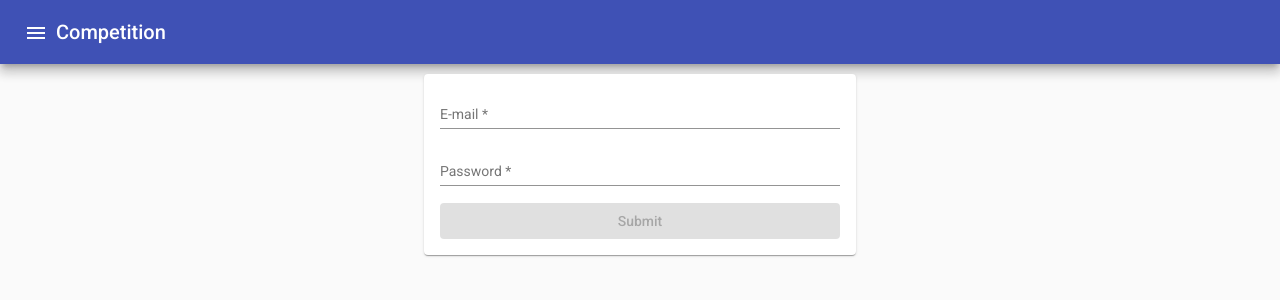
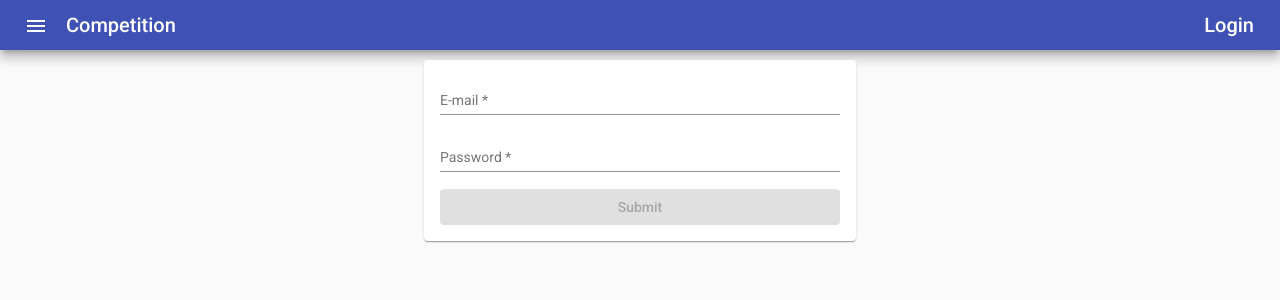
Before and after one commit to heronet/competition-ng, an Angular app: page /auth in a window 1280 px wide. Shown: the top 300 px of the page. Built offline with nearby package versions, Linux system fonts and the light colour scheme.

Commit message:
Added Route Guards

```diff
--- a/src/app/app.component.html
+++ b/src/app/app.component.html
@@ -1,6 +1,7 @@
 <mat-sidenav-container>
   <mat-sidenav opened="false" #sidenav>
     <mat-nav-list>
+      <mat-list-item routerLink="/students" *ngIf="isAuthenticated && isAdmin">Students</mat-list-item>
       <mat-list-item routerLink="/auth" *ngIf="!isAuthenticated">Login</mat-list-item>
       <mat-list-item  *ngIf="isAuthenticated" (click)="onLogout()">Logout</mat-list-item>
       <mat-divider></mat-divider>
@@ -10,7 +11,11 @@
     <mat-toolbar color="primary" class="mat-elevation-z8">
       <button mat-icon-button (click)="sidenav.toggle()"><mat-icon>menu</mat-icon></button>
       <section class="links">
-        <a routerLink="/">Competition</a>
+        <a routerLink="/" class="title">Competition</a>
+        <div class="spacer"></div>
+        <a routerLink="/students" mat-button *ngIf="isAuthenticated && isAdmin">Students</a>
+        <a routerLink="/auth" *ngIf="!isAuthenticated">Login</a>
+        <button mat-stroked-button *ngIf="isAuthenticated" (click)="onLogout()">Logout</button>
       </section>
     </mat-toolbar>
     <router-outlet></router-outlet>
--- a/src/app/app.component.scss
+++ b/src/app/app.component.scss
@@ -1,5 +1,8 @@
 mat-sidenav-container, mat-sidenav-content {
     height: 100%;
+}
+mat-toolbar {
+    height: 50px;
 }
 mat-sidenav {
     width: 250px;
@@ -7,4 +10,12 @@ mat-sidenav {
 .links > a {
     text-decoration: none;
     color: #fff;
+    margin: 0 10px;
 }
+.links {
+    width: 100%;
+    display: flex;
+}
+.spacer {
+    flex: 1 1 auto;
+}
--- a/src/app/app.component.ts
+++ b/src/app/app.component.ts
@@ -11,20 +11,21 @@ import { ApiService } from './services/api.service';
 })
 export class AppComponent implements OnInit {
   authStatusSubscription: Subscription | null = null;
+  adminStatusSubscription: Subscription | null = null;
 
   isAuthenticated = false;
+  isAdmin = false;
   isLoading = false;
   constructor(private apiService: ApiService, private router: Router) { }
   ngOnInit(): void {
     this.isLoading = true;
     this.authStatusSubscription = this.apiService.isAuthenticated$.subscribe(auth => {
-      if(!auth) {
-        this.isAuthenticated = auth;
-        this.router.navigateByUrl("/auth");
-      } else {
-        this.isAuthenticated = auth;
-      }
-    })
+       this.isAuthenticated = auth;
+      //  this.router.navigateByUrl("/auth");
+    });
+    this.adminStatusSubscription = this.apiService.isAdmin$.subscribe(isAdmin => {
+      this.isAdmin = isAdmin;
+    });
     this.setupUser();
   }
   setupUser() {
@@ -32,19 +33,23 @@ export class AppComponent implements OnInit {
     let userData = JSON.parse(localStorage.getItem('authData')!) as AuthData
     if(userData) {
       this.apiService.emitOldAuthData(userData); // For TokenInterceptor and Refresh token.
-      this.apiService.refrestToken(userData).pipe(take(1)).subscribe((newAuthData) => {
+      this.apiService.refrestToken(userData).pipe(take(1))
+      .subscribe((newAuthData) => {
         this.apiService.saveUserLocal(newAuthData); // Save minimal data.
         this.apiService.setUser(newAuthData); // Emit full authData.
         this.isLoading = false;
       }, err => {
+        console.log(err);
         this.isLoading = false;
         this.apiService.setUser(null);
         localStorage.removeItem('authData');
-        this.router.navigateByUrl('/auth')
-      })
+        this.router.navigateByUrl('/auth');
+      });
     } else {
       this.isLoading = false;
       this.router.navigateByUrl('/auth') // No feature is available without logging in.
+      console.log("No user data");
+
     }
   }
   onLogout() {
@@ -53,5 +58,6 @@ export class AppComponent implements OnInit {
   }
   ngOnDestroy() {
     this.authStatusSubscription?.unsubscribe();
+    this.adminStatusSubscription?.unsubscribe();
   }
 }
--- a/src/app/competitions/participants/participants.component.html
+++ b/src/app/competitions/participants/participants.component.html
@@ -1,5 +1,6 @@
 <div class="container">
     <p class="title">Participants</p>
+    <mat-divider></mat-divider>
     <mat-list *ngIf="participants && !isLoading">
         <mat-list-item *ngFor="let participant of participants">
             <span>{{participant.name}}</span>
--- a/src/app/competitions/participants/participants.component.scss
+++ b/src/app/competitions/participants/participants.component.scss
@@ -6,5 +6,6 @@
 }
 .title {
     font-size: 2rem;
-    margin: 10px 0;
+    margin: 20px 0;
+    text-align: center;
 }
--- /dev/null
+++ b/src/app/guards/login.guard.ts
@@ -0,0 +1,21 @@
+import { Injectable } from '@angular/core';
+import { ActivatedRouteSnapshot, CanActivate, Router, RouterStateSnapshot, UrlTree } from '@angular/router';
+import { Observable } from 'rxjs';
+
+@Injectable({
+  providedIn: 'root'
+})
+export class LoginGuard implements CanActivate {
+  constructor(private router: Router) {}
+  canActivate(
+    route: ActivatedRouteSnapshot,
+    state: RouterStateSnapshot): Observable<boolean | UrlTree> | Promise<boolean | UrlTree> | boolean | UrlTree {
+    const authData = localStorage.getItem('authData');
+    if(authData)
+      this.router.navigateByUrl('/');
+    else
+      return true;
+    return true;
+  }
+
+}
--- /dev/null
+++ b/src/app/guards/security.guard.ts
@@ -0,0 +1,21 @@
+import { Injectable } from '@angular/core';
+import { ActivatedRouteSnapshot, CanActivate, Router, RouterStateSnapshot, UrlTree } from '@angular/router';
+import { Observable } from 'rxjs';
+
+@Injectable({
+  providedIn: 'root'
+})
+export class SecurityGuard implements CanActivate {
+  constructor(private router: Router) {}
+  canActivate(
+    route: ActivatedRouteSnapshot,
+    state: RouterStateSnapshot): Observable<boolean | UrlTree> | Promise<boolean | UrlTree> | boolean | UrlTree {
+    const authData = localStorage.getItem('authData');
+    if(authData)
+      return true;
+    else
+      this.router.navigateByUrl('/auth');
+    return false;
+  }
+
+}
--- a/src/app/services/api.service.ts
+++ b/src/app/services/api.service.ts
@@ -17,6 +17,10 @@ export class ApiService {
 
   private isAuthenticated = new ReplaySubject<boolean>();
   isAuthenticated$ = this.isAuthenticated.asObservable();
+
+  private isAdmin = new ReplaySubject<boolean>();
+  isAdmin$ = this.isAdmin.asObservable();
+
   constructor(private http: HttpClient) { }
 
   getCompetitions() {
@@ -41,10 +45,12 @@ export class ApiService {
     localStorage.removeItem('authData');
     this.authenticateSubject.next(null);
     this.isAuthenticated.next(false);
+    this.isAdmin.next(false);
   }
   setUser(authData: AuthData | null) {
     this.authenticateSubject.next(authData);
     this.isAuthenticated.next(authData ? true : false);
+    this.isAdmin.next(authData?.roles?.includes("Admin") ? true: false);
   }
   saveUserLocal(authData: AuthData) { // Save minimal authData
     let saveAuthData: AuthData = {
```
Also changed, not shown: src/app/app-routing.module.ts (+8 -4 lines).
